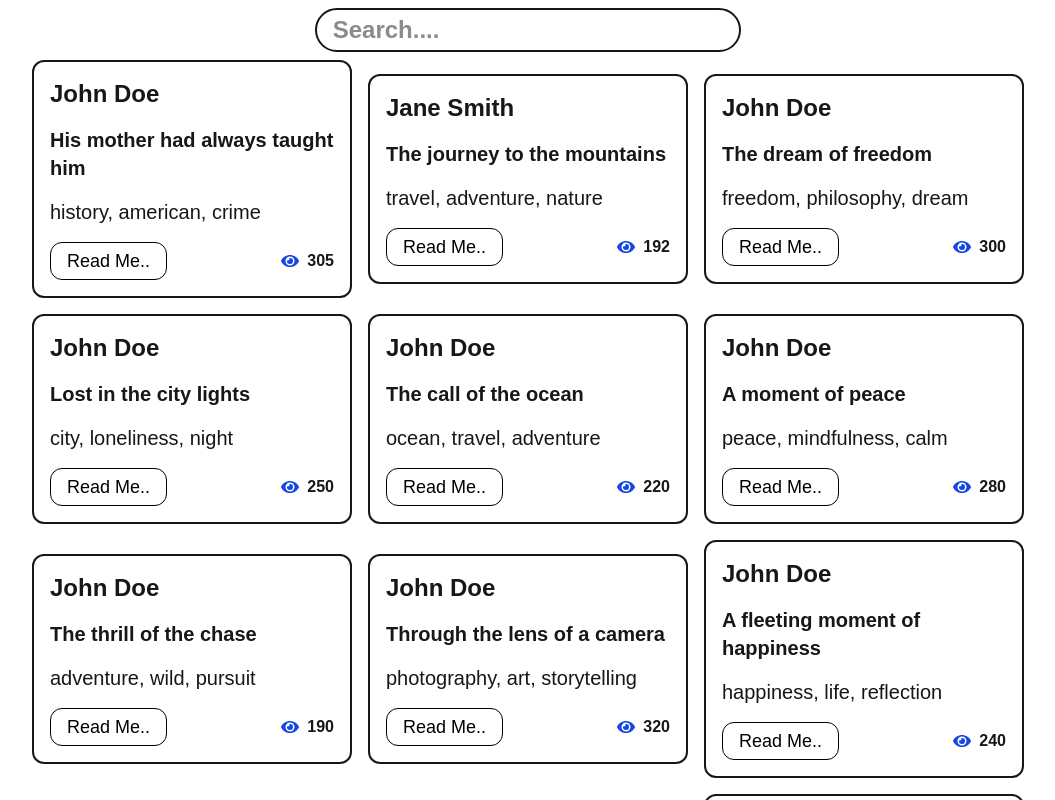
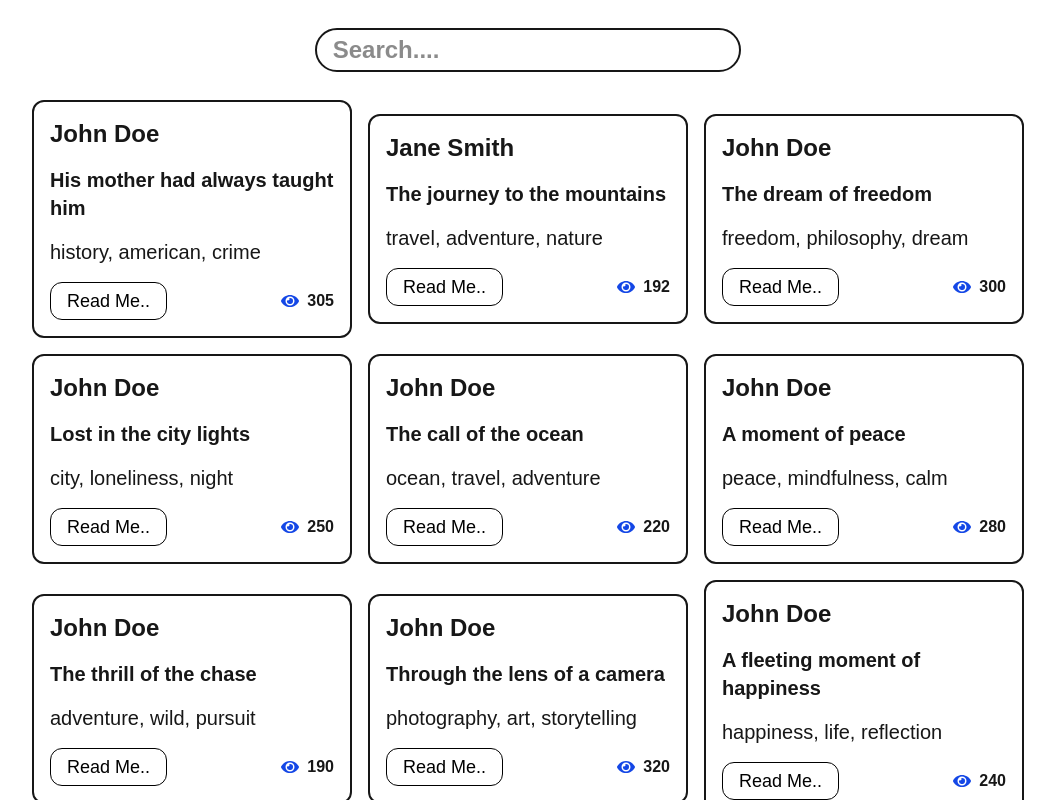
Before and after one commit to cbm-bhargav/Blog_Post, a Next.js app: page / in a window 1280 px wide. Shown: the top 800 px of the page, without its empty margins (112-1167 px from the left). Built offline with nearby package versions, Linux system fonts and the light colour scheme.

Commit message:
style change

```diff
--- a/app/components/Header.tsx
+++ b/app/components/Header.tsx
@@ -15,13 +15,13 @@ const Header = () => {
         setFilterPost(filter)
     },[searchText])
   return (
-    <div className='w-full h-[60px] flex justify-center items-center'>
+    <div className='w-full h-[100px] flex justify-center items-center'>
         <input
             type="text"
             placeholder='Search....'
             value={searchText}
             onChange={(e) => setSearchText(e.target.value)}
-            className='border-2 rounded-full w-1/3  text-2xl font-bold px-4 py-1 m-1'
+            className='border-2 rounded-full w-1/3  text-2xl font-bold px-4 py-1 m-1 my-5'
         />
     </div>
   )
```
